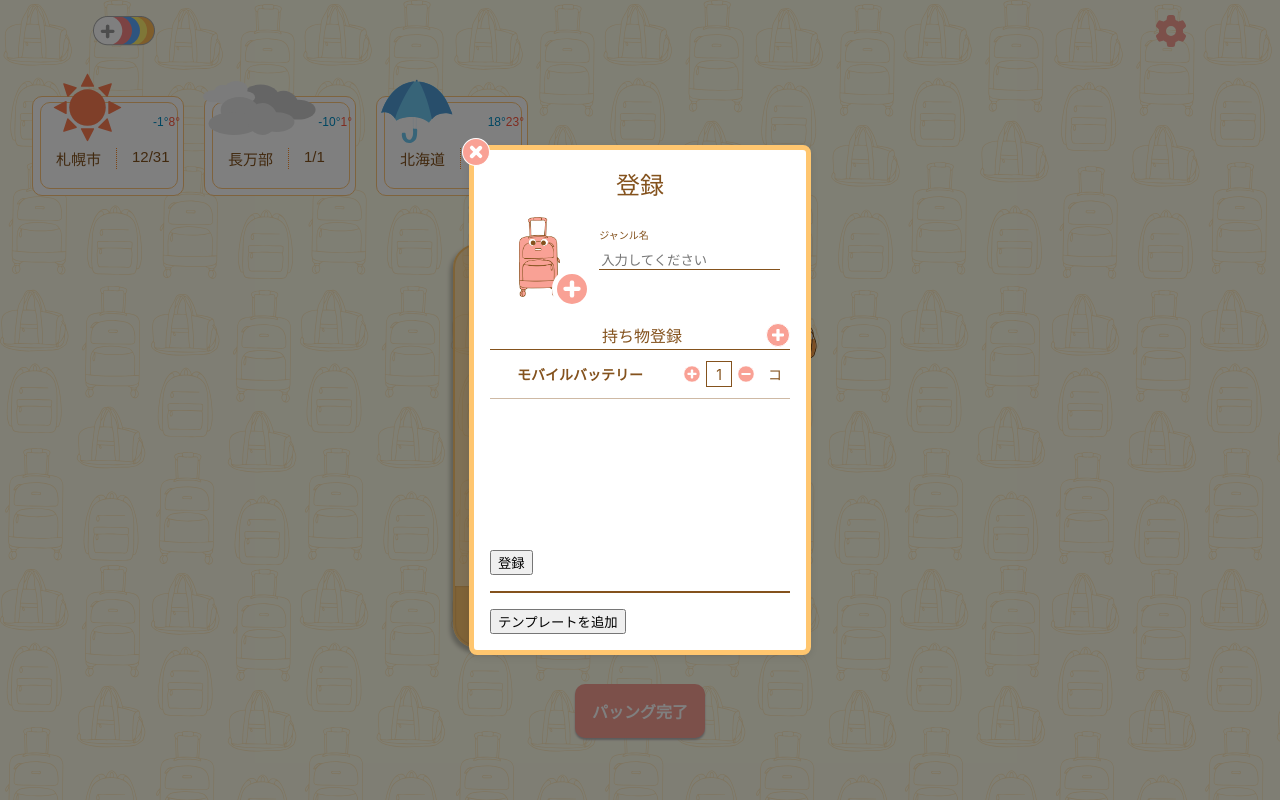
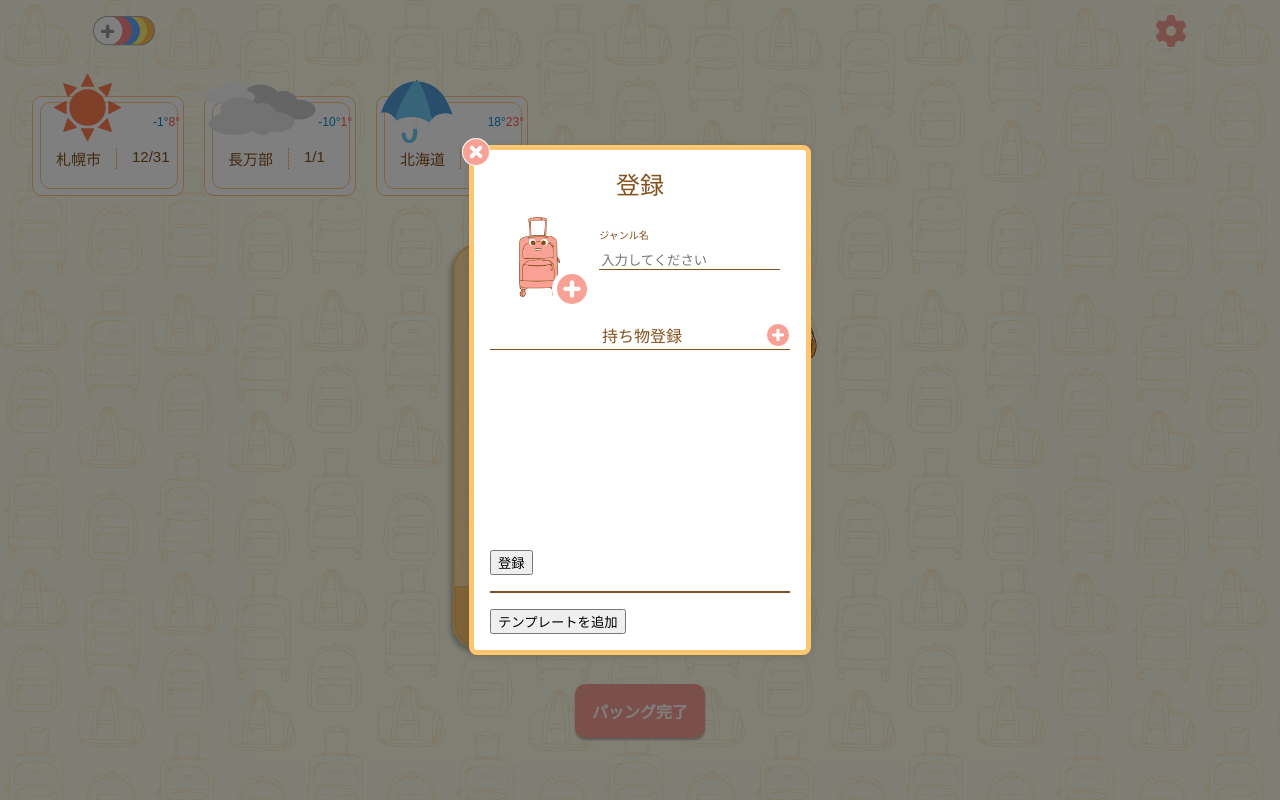
Before and after one commit to koudaihirata/development, a React (Create React App) app: page / in a window 1280 px wide. Both pictures are taken after a click on the button 682 px from the left and 616 px from the top of the page. Built offline with nearby package versions, Linux system fonts and the light colour scheme.

Commit message:
update:持ち物登録で名前を自由に変更＆個数変更完了

```diff
--- a/src/components/Iconbox/iconbox.tsx
+++ b/src/components/Iconbox/iconbox.tsx
@@ -11,8 +11,9 @@ export default function IconBox({
     const dragItemRef = useRef<HTMLDivElement | null>(null);
     const [iconCount, setIconCount] = useState(0);
     const [modalToggle, setModalToggle] = useState<boolean>(false);
-    const [registrationQuantity, setRegistrationQuantity] = useState(1);
+    const [things, setThings] = useState<{id: number; name: string; quantity: number}[]>([]);
 
+    // モーダルウィンドウを表示非表示
     const openModal = () => {
         setModalToggle(true);
     };
@@ -20,13 +21,41 @@ export default function IconBox({
         setModalToggle(false);
     };
 
-    const addQuantity = () => {
-        setRegistrationQuantity((prev) => prev + 1);
+    // 新しいアイテムを追加する関数
+    const addThing = () => {
+        setThings((prev) => [
+        ...prev,
+        { id: Date.now(), name: '', quantity: 1 }
+        ]);
     };
-    const reduceQuantity = () => {
-        if (registrationQuantity > 1) {
-            setRegistrationQuantity((prev) => prev - 1);
-        }
+    // アイテムの名前を変更するたびに発火する関数
+    const handleNameChange = (id: number, newName: string) => {
+        setThings((prev) =>
+        prev.map((thing) =>
+            thing.id === id
+            ? { ...thing, name: newName }
+            : thing
+        )
+        );
+    };
+    // 個数を増減させる関数
+    const increaseQuantity = (id: number) => {
+        setThings((prev) =>
+        prev.map((item) =>
+            item.id === id
+            ? { ...item, quantity: item.quantity + 1 }
+            : item
+        )
+        );
+    };
+    const decreaseQuantity = (id: number) => {
+        setThings((prev) =>
+        prev.map((item) =>
+            item.id === id && item.quantity > 1
+            ? { ...item, quantity: item.quantity - 1 }
+            : item
+        )
+        );
     };
 
     const handleMouseDown = (event: MouseEvent, element: HTMLDivElement) => {
@@ -145,28 +174,30 @@ export default function IconBox({
                                 <div className={styles.modalRegistrationTitle}>
                                     <div className={styles.NullPlus}></div>
                                     <p>持ち物登録</p>
-                                    <button className={styles.modalRegistrationBtn}>
+                                    <button className={styles.modalRegistrationBtn} onClick={addThing}>
                                         <img src={"/img/plus.svg"} alt="プラス" />
                                     </button>
                                 </div>
                                 <div className={styles.modalRegistrationMain}>
-                                    <div className={styles.modalRegistrationThing}>
-                                        <h3>モバイルバッテリー</h3>
+                                {things.map((thing) => (
+                                    <div key={thing.id} className={styles.modalRegistrationThing}>
+                                        <input type="text" value={thing.name} placeholder='持ち物を入力して下さい' onChange={(e) => handleNameChange(thing.id, e.target.value)} />
                                         <div className={styles.QuantityBox}>
                                             <div className={styles.QuantityWrap}>
-                                                <button className={styles.plus} onClick={addQuantity}>
+                                                <button className={styles.plus} onClick={() => increaseQuantity(thing.id)}>
                                                     <img src={"/img/plus.svg"} alt="プラス" />
                                                 </button>
                                                 <div className={styles.square}>
-                                                    <p>{registrationQuantity}</p>
+                                                    <p>{thing.quantity}</p>
                                                 </div>
-                                                <button className={styles.minus} onClick={reduceQuantity}>
+                                                <button className={styles.minus} onClick={() => decreaseQuantity(thing.id)}>
                                                     <img src={"/img/minus.svg"} alt="マイナス" />
                                                 </button>
                                             </div>
                                             <p>コ</p>
                                         </div>
                                     </div>
+                                ))}
                                 </div>
                             </div>
                         </div>
--- a/src/components/Iconbox/styles.module.css
+++ b/src/components/Iconbox/styles.module.css
@@ -235,12 +235,15 @@
     align-items: center;
     justify-content: space-between;
 
-    > h3 {
+    > input {
         font-size: 1.4rem;
         width: 60%;
         margin: 0;
         text-align: center;
         font-weight: bold;
+        border: none;
+        outline:none;
+        color: #84521D;
     }
     .QuantityBox {
         display: flex;
```
